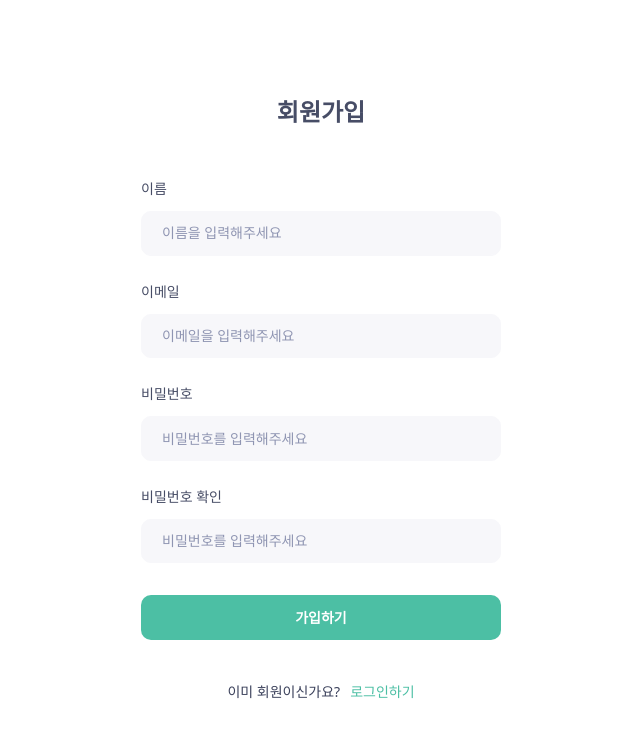
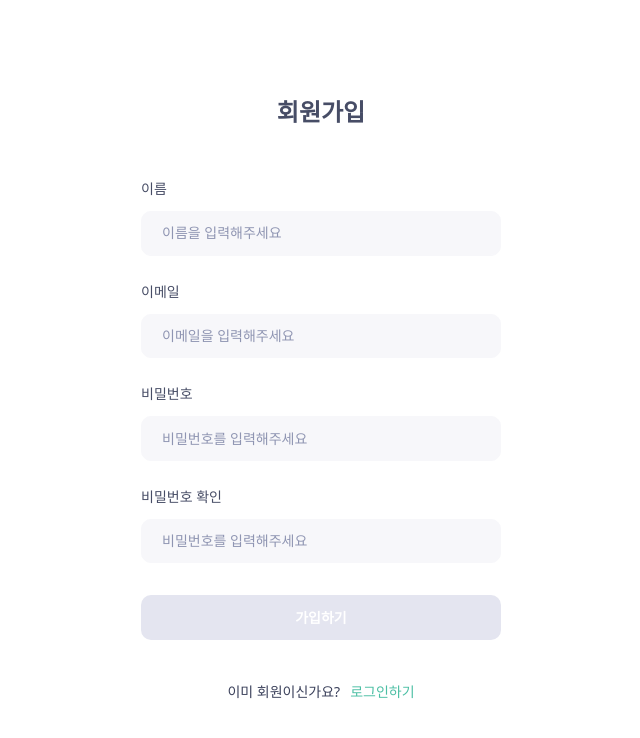
Before and after one commit to sprint6-part3/WeKitBucket, a Next.js app: page /signup in a window 1280 px wide. Shown: the top 738 px of the page, without its empty margins (319-959 px from the left). Built offline with nearby package versions, Linux system fonts and the light colour scheme.

Commit message:
✨ feat : 핸들러 적용 및 조건부 버튼 기능 적용

```diff
--- a/src/app/(auth)/signup/components/Button.tsx
+++ b/src/app/(auth)/signup/components/Button.tsx
@@ -1,10 +1,18 @@
 import React from "react";
 
-function Button({ type, children }: React.ButtonHTMLAttributes<HTMLButtonElement>) {
+const handleClick = () => {
+  alert("가입이 완료되었습니다");
+};
+
+function Button({ type, children, disabled }: React.ButtonHTMLAttributes<HTMLButtonElement>) {
   return (
     <button
       type={type}
-      className="mt-8 w-full max-w-[400px] rounded-[10px] bg-primary-green-200 py-[10.5px] text-sm font-semibold leading-[1.7] text-white"
+      className={`mt-8 w-full max-w-[400px] rounded-[10px] py-[10.5px] text-sm font-semibold leading-[1.7] text-white ${
+        disabled ? "bg-primary-gray-200" : "bg-primary-green-200"
+      }`}
+      onClick={handleClick}
+      disabled={disabled}
     >
       {children}
     </button>
--- a/src/app/(auth)/signup/page.tsx
+++ b/src/app/(auth)/signup/page.tsx
@@ -2,7 +2,7 @@
 
 import React from "react";
 import Link from "next/link";
-import { useForm } from "react-hook-form";
+import { SubmitHandler, useForm } from "react-hook-form";
 import { UserInput } from "@/types/auth";
 import Button from "./components/Button.tsx";
 import ErrorText from "./components/ErrorText.tsx";
@@ -15,15 +15,20 @@ function SignUp() {
   const {
     register,
     watch,
-    formState: { errors },
+    handleSubmit,
+    formState: { isSubmitting, errors, isValid },
   } = useForm<UserInput>({ mode: "onChange" });
+
+  const onSubmit: SubmitHandler<UserInput> = data => {
+    console.log(data);
+  };
 
   return (
     <div className="mx-auto flex min-h-dvh w-full max-w-[400px] items-center justify-center px-5 py-5">
       <div className="flex-1">
         <h2 className="text-center text-2xl font-semibold leading-[1.3] text-primary-gray-500">회원가입</h2>
 
-        <form className="mb-[40px] mt-[50px]">
+        <form className="mb-[40px] mt-[50px]" onSubmit={handleSubmit(onSubmit)}>
           <div className="grid gap-6">
             <div className="grid gap-[10px]">
               <Label htmlFor="name">이름</Label>
@@ -31,6 +36,7 @@ function SignUp() {
                 id="name"
                 placeholder="이름을 입력해주세요"
                 {...register("name", {
+                  required: true,
                   maxLength: {
                     value: 10,
                     message: "열 자 이하로 작성해주세요.",
@@ -47,6 +53,7 @@ function SignUp() {
                 id="email"
                 placeholder="이메일을 입력해주세요"
                 {...register("email", {
+                  required: true,
                   pattern: {
                     value: EMAIL_REGEX,
                     message: "이메일 형식으로 작성해 주세요.",
@@ -64,6 +71,7 @@ function SignUp() {
                 type="password"
                 placeholder="비밀번호를 입력해주세요"
                 {...register("password", {
+                  required: true,
                   minLength: {
                     value: 8,
                     message: "8자 이상 입력해주세요.",
@@ -81,6 +89,7 @@ function SignUp() {
                 type="password"
                 placeholder="비밀번호를 입력해주세요"
                 {...register("passwordConfirmation", {
+                  required: true,
                   validate: value => (value === watch("password") ? true : "비밀번호가 일치하지 않습니다."),
                 })}
                 validationCheck={!!errors.passwordConfirmation}
@@ -89,7 +98,9 @@ function SignUp() {
             </div>
           </div>
 
-          <Button type="submit">가입하기</Button>
+          <Button type="submit" disabled={!isValid || isSubmitting}>
+            가입하기
+          </Button>
         </form>
 
         <div className="mt-[40px] flex items-center justify-center gap-[10px]">
```
Also changed, not shown: .eslintrc.json.
